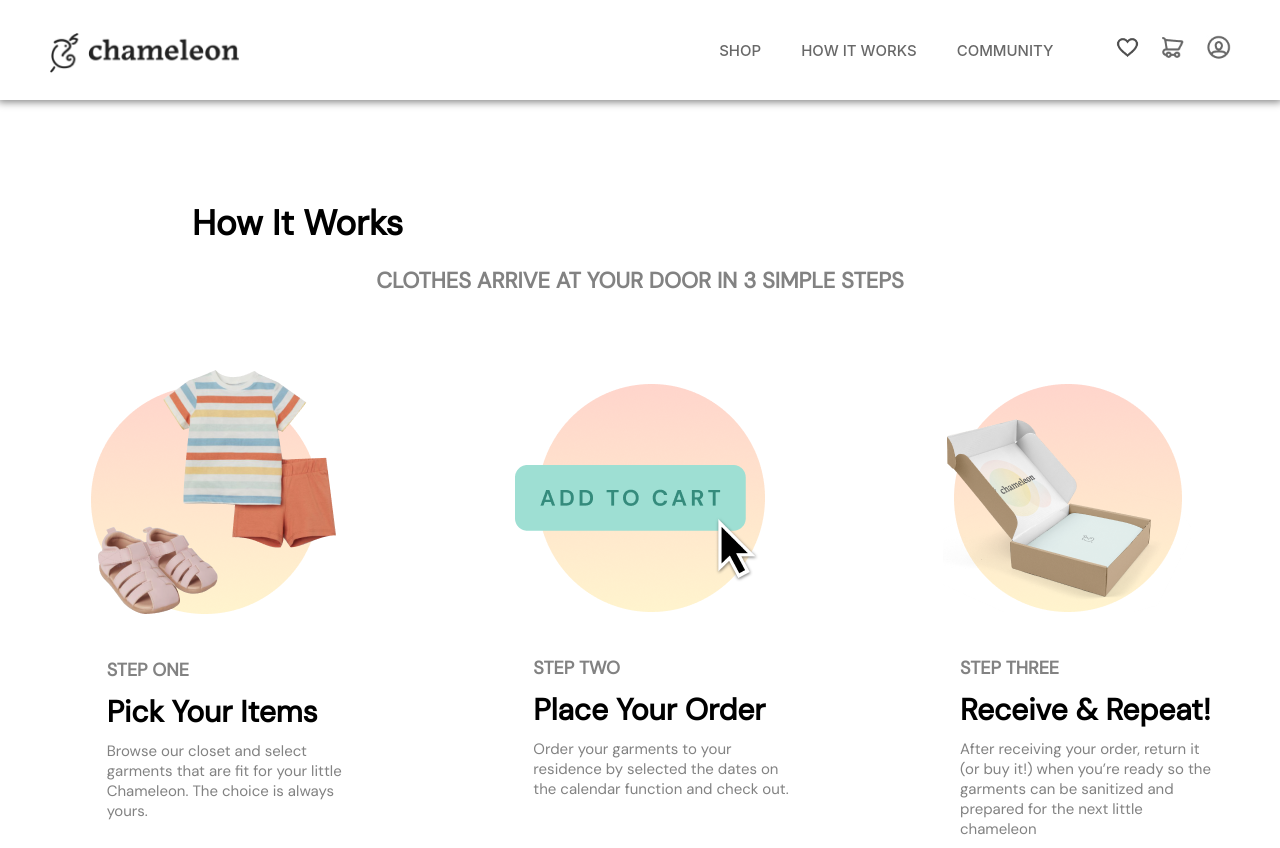
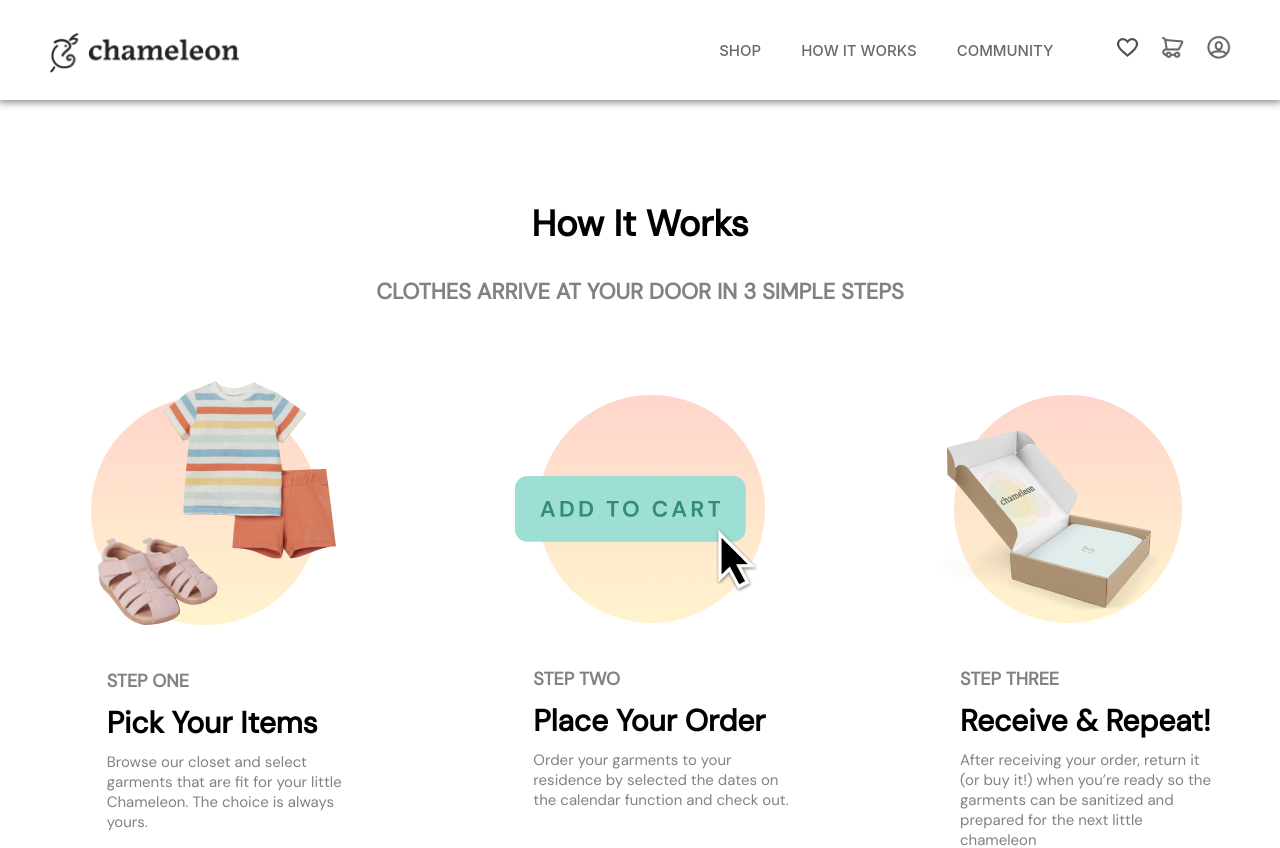
Before and after one commit to mhli272/ChameleonBabyClothes, a React (Create React App) app in the folder chameleon/: page /how-it-works in a window 1280 px wide. Shown: the top 848 px of the page. Built offline with nearby package versions, Linux system fonts and the light colour scheme.

Commit message:
editing title css

```diff
--- a/chameleon/src/Community.css
+++ b/chameleon/src/Community.css
@@ -1,6 +1,6 @@
 @import url('https://fonts.googleapis.com/css2?family=DM+Sans&display=swap');
 
-.title{
+.community-title{
     font-family: 'DM Sans', sans-serif;
     color:black;
     font-size: 35px;
--- a/chameleon/src/Community.js
+++ b/chameleon/src/Community.js
@@ -24,7 +24,7 @@ export class Community extends React.Component {
 
                 <div class="marginFix"> </div>
 
-                <div class="title">Community</div>
+                <div class="community-title">Community</div>
                 <div class="subtitle">We want Chameleon to be a place for parents to share their clothing and tips and tricks for taking care of their newborns</div>
                 <div class="community-img"><img src={community1}></img></div>
                 <div class="community-img"><img src={community2}></img></div>
```
